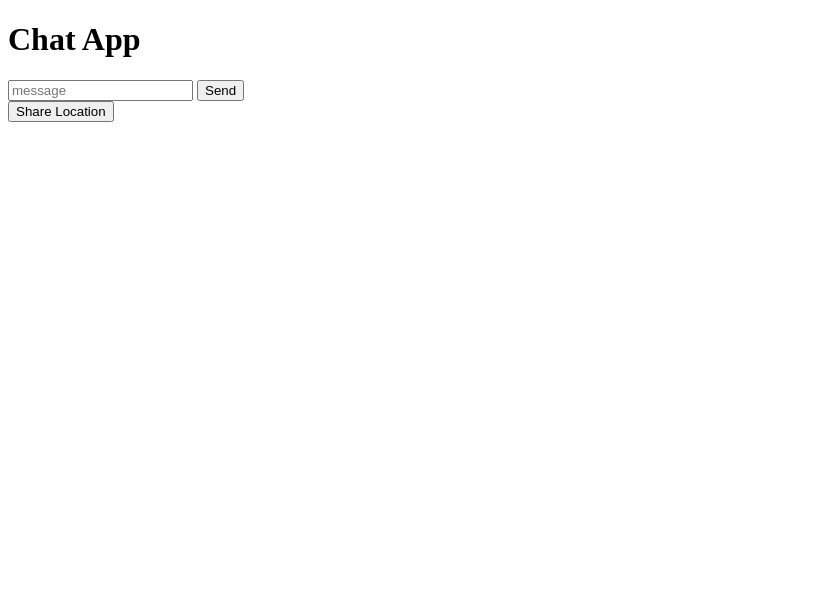
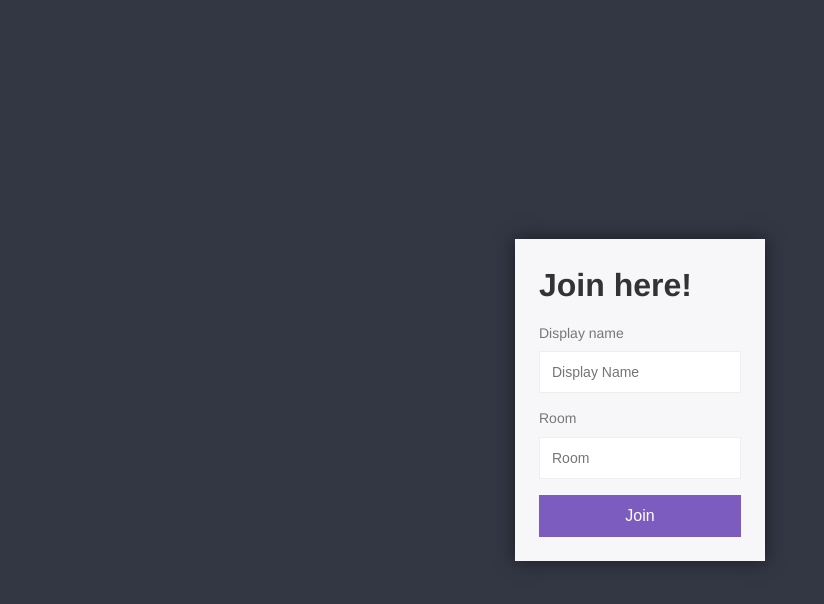
Before and after one commit to stelthdroid8/chat-app, a website: page public/index.html in a window 1280 px wide. Shown: the whole page, without its empty margins (0-824 px from the left). Drawn offline with nearby package versions, Linux system fonts and the light colour scheme; no server answers.

Commit message:
make index langing page to pick username/room

```diff
--- a/public/index.html
+++ b/public/index.html
@@ -5,41 +5,24 @@
     <meta name="viewport" content="width=device-width, initial-scale=1.0" />
     <meta http-equiv="X-UA-Compatible" content="ie=edge" />
     <title>Chat App (Websockets)</title>
+    <link rel="icon" href="/img/favicon.png" />
+    <link rel="stylesheet" href="/css/styles.min.css" />
   </head>
-  <body>
-    <h1>Chat App</h1>
-    <div id="messages"></div>
-    <div class="chat-container">
-      <form id="message-form">
+  <body class="centered-form">
+    <div class="centered-form__box">
+      <h1>Join here!</h1>
+      <form action="/chat.html">
+        <label for="">Display name</label>
         <input
           type="text"
-          name="message"
-          id="message-input"
-          placeholder="message"
+          name="username"
+          placeholder="Display Name"
+          required
         />
-        <button type="submit" id="#submit-message">Send</button>
+        <label for="">Room</label>
+        <input type="text" name="room" placeholder="Room" required />
+        <button>Join</button>
       </form>
-      <button id="share-location">Share Location</button>
     </div>
-    <script id="message-template" type="text/html">
-        <div>
-          <p>
-            {{createdAt}}: {{message}}
-          </p>
-      </div>
-    </script>
-    <script id="location-message-template" type="text/html">
-        <div>
-          <p>
-           <a href="{{url}}" target="_blank">My current location: </a>
-          </p>
-      </div>
-    </script>
-
-    <script src="https://cdnjs.cloudflare.com/ajax/libs/mustache.js/3.0.1/mustache.min.js"></script>
-    <script src="https://cdnjs.cloudflare.com/ajax/libs/moment.js/2.22.2/moment.min.js"></script>
-    <script src="https://cdnjs.cloudflare.com/ajax/libs/qs/6.6.0/qs.min.js"></script>
-    <script src="/socket.io/socket.io.js"></script>
-    <script src="./js/chat.js"></script>
   </body>
 </html>
```
